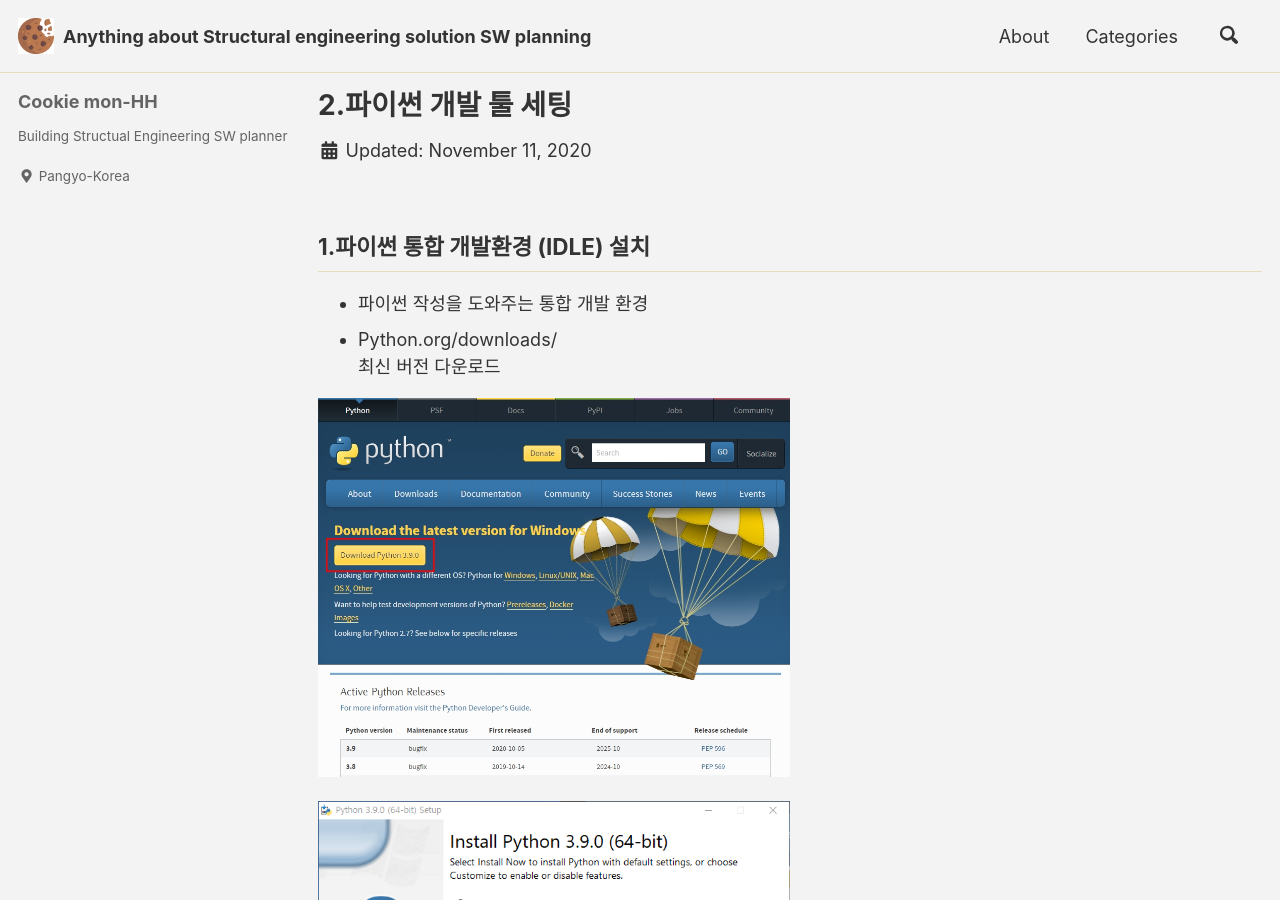
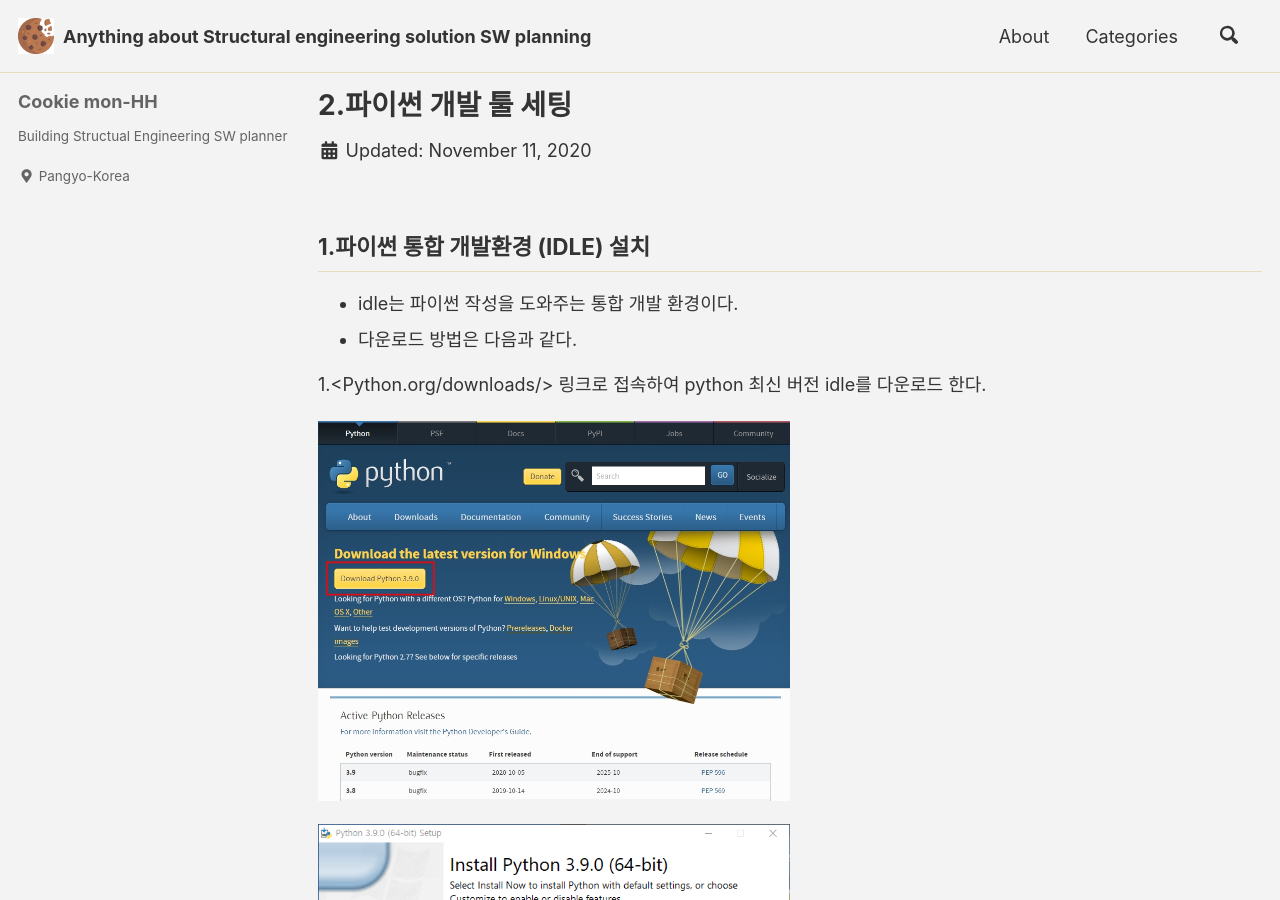
Before and after one commit to CookieMon-HH/cookiemon-hh.github.io, a Jekyll site: the page built from _posts/2020-11-12-2 2.파이썬 개발 툴 세팅.md, in a window 1280 px wide and 900 px high. Built offline with Jekyll 4.4.1, drawn with Linux system fonts in a browser that asks for light colours; cached includes are drawn as plain includes; a script that is not in the unit is left out; comment, search, counter and statistics services are not loaded.

Commit message:
Update 2020-11-12-2 2.파이썬 개발 툴 세팅.md

```diff
--- a/_posts/2020-11-12-2 2.파이썬 개발 툴 세팅.md
+++ b/_posts/2020-11-12-2 2.파이썬 개발 툴 세팅.md
@@ -11,9 +11,11 @@ date : 2020-11-11
 1.파이썬 통합 개발환경 (IDLE)  설치
 ---
 
- - 파이썬 작성을 도와주는 통합 개발 환경
- - Python.org/downloads/
-  최신 버전 다운로드
+ - idle는 파이썬 작성을 도와주는 통합 개발 환경이다.
+ - 다운로드 방법은 다음과 같다.
+
+
+ 1.<Python.org/downloads/> 링크로 접속하여 python 최신 버전 idle를 다운로드 한다.
 
 ![00 idle 다운로드페이지](/assets/pageimage/00 idle 다운로드페이지.jpg){: width="50%" height="50%"}
 
```
